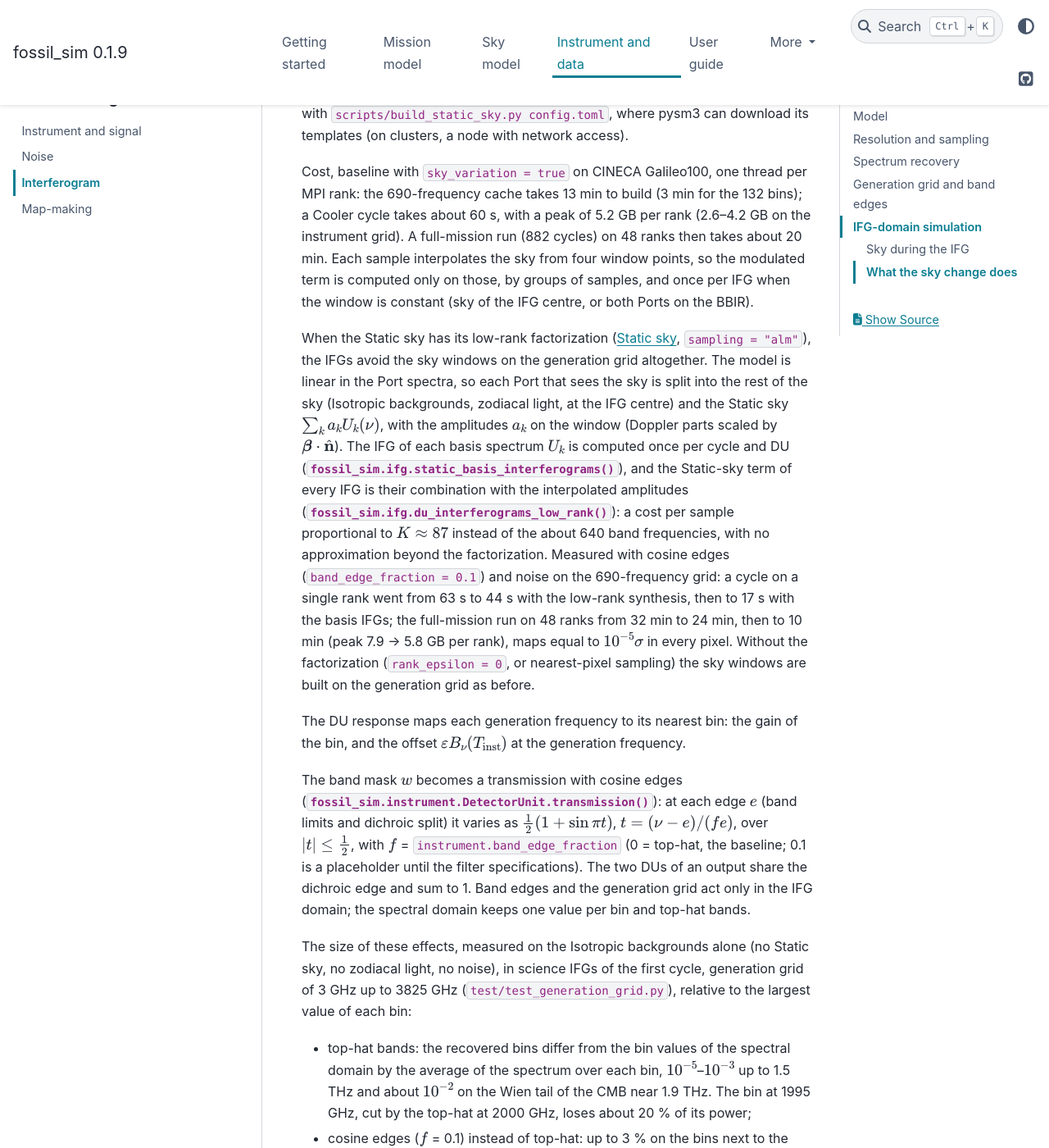
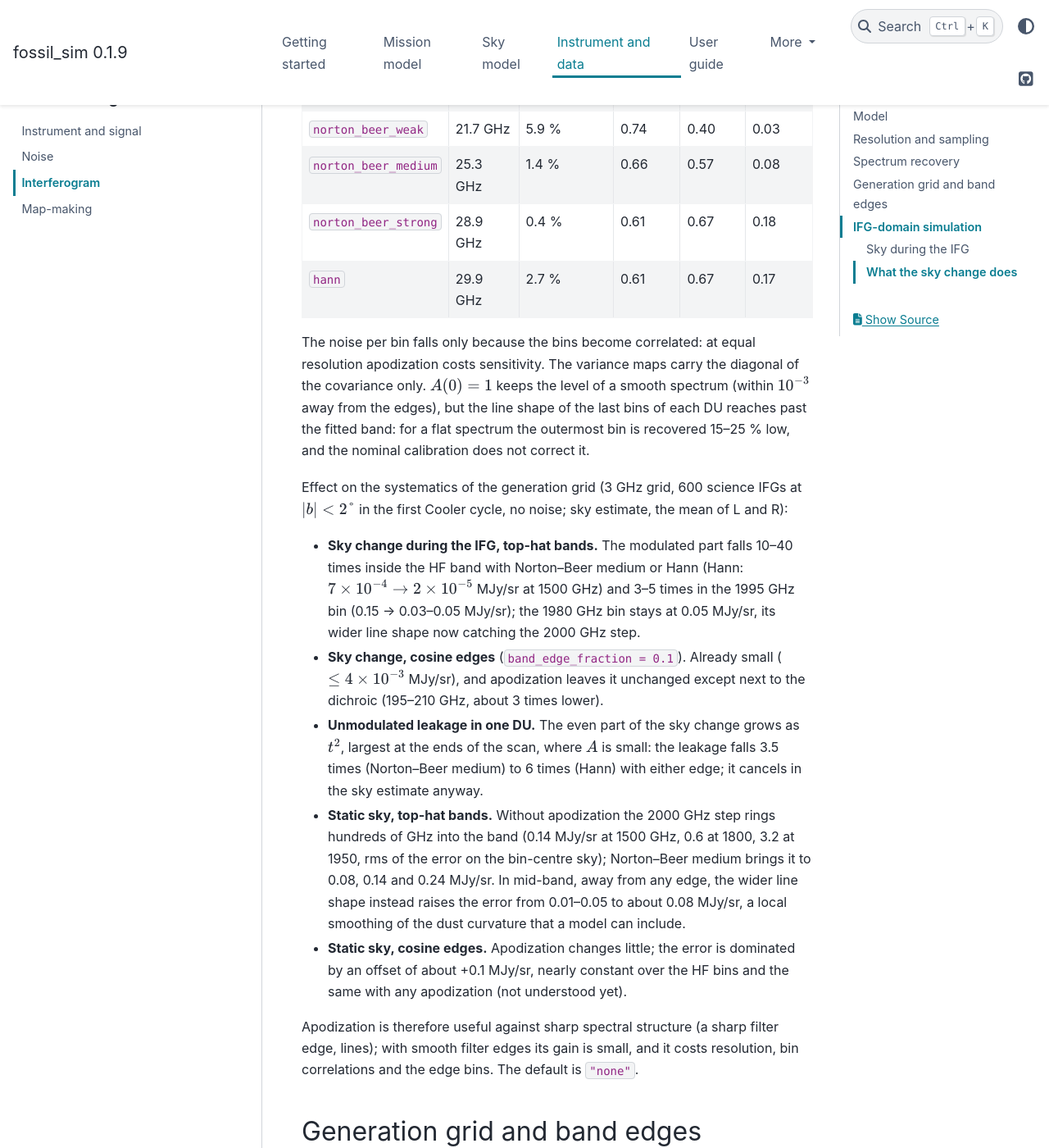
Before and after one commit to paganol/fossil_sim, a Sphinx documentation site: the page built from docs/concepts/interferogram.md, in a window 1280 px wide and 1400 px high, scrolled down 2137 px. Shown: the whole window at 82% size. Built offline with Sphinx 7.4.7 and the PyData theme 0.15.4, drawn with Linux system fonts in a browser that asks for light colours; pages that are not in the unit, such as notebooks, are missing from menus; cross-references to code outside the pages are shown as plain code; some of the changed text lies outside the part shown.

Commit message:
Apodization of the IFG samples before the spectrum fit
Optional in the IFG domain: Norton-Beer weak, medium, strong or Hann,
A(0) = 1. The constant of the plain least-squares fit is removed, then
the apodized samples are projected on the cosines, so the rows still
annihilate a constant; the noise variance and the 1/f factor follow the
solver. Sinc sidelobes −22 % → 1.4 % (Norton-Beer medium) for a line
shape 18 → 25 GHz wide, correlated neighbouring bins and low edge bins
of each DU. Docs (Interferogram) give its effect on the band-edge
systematics on the 3 GHz generation grid.

New key ifg.apodization (default "none": results unchanged).

Co-Authored-By: Claude Opus 5.5 <noreply@anthropic.com>

```diff
--- a/docs/concepts/interferogram.md
+++ b/docs/concepts/interferogram.md
@@ -56,6 +56,75 @@ bin width. It defaults to the spacing between the first two grid frequencies;
 for a single bin it must be supplied explicitly. The simulation always passes
 `instrument.freq_step_ghz`, so single-bin configurations are supported in both
 the spectral and IFG domains.
+
+### Apodization
+
+Without apodization each bin sees the spectrum through the line shape of the
+finite scan, a sinc of FWHM $1.21\,c/2x_\mathrm{max}$ (18 GHz at baseline)
+with a first sidelobe of −22 %. On the fit basis this is invisible (the
+recovery is exact), but structure off the basis rings over the whole band:
+a sharp band edge, an unresolved line, the sky changing during the IFG.
+`ifg.apodization` weights the samples by $A(x)$, $A(0) = 1$, before the fit
+({func}`fossil_sim.ifg.differential_spectrum_solver`): the constant $a_0$ of
+the plain fit is removed first, then the apodized samples are projected on
+the cosines,
+
+$$
+R_A = D^+_{1:}\,\mathrm{diag}(A)\,\bigl(\mathbb 1 - \mathbf 1\,D^+_{0}\bigr),
+$$
+
+with $D$ the design matrix of the plain fit. The rows still annihilate a
+constant, so the 1/f factor ({doc}`noise`) applies unchanged. The choices
+are the Norton–Beer weak, medium and strong functions {cite}`norton1976`,
+$A = \sum_i c_i (1 - u^2)^i$, and Hann, $\cos^2(\pi u/2)$, with
+$u = |x|/x_\mathrm{max}$. On the baseline (bin at 1005 GHz):
+
+| `apodization` | FWHM | first sidelobe | σ per bin | ρ(k, k+1) | ρ(k, k+2) |
+|---|---|---|---|---|---|
+| `none` | 18.0 GHz | −22 % | 1 | 0.00 | 0.00 |
+| `norton_beer_weak` | 21.7 GHz | 5.9 % | 0.74 | 0.40 | 0.03 |
+| `norton_beer_medium` | 25.3 GHz | 1.4 % | 0.66 | 0.57 | 0.08 |
+| `norton_beer_strong` | 28.9 GHz | 0.4 % | 0.61 | 0.67 | 0.18 |
+| `hann` | 29.9 GHz | 2.7 % | 0.61 | 0.67 | 0.17 |
+
+The noise per bin falls only because the bins become correlated: at equal
+resolution apodization costs sensitivity. The variance maps carry the
+diagonal of the covariance only. $A(0) = 1$ keeps the level of a smooth
+spectrum (within $10^{-3}$ away from the edges), but the line shape of the
+last bins of each DU reaches past the fitted band: for a flat spectrum the
+outermost bin is recovered 15–25 % low, and the nominal calibration does
+not correct it.
+
+Effect on the systematics of the generation grid (3 GHz grid, 600 science
+IFGs at $|b| < 2°$ in the first Cooler cycle, no noise; sky estimate, the
+mean of L and R):
+
+- **Sky change during the IFG, top-hat bands.** The modulated part falls
+  10–40 times inside the HF band with Norton–Beer medium or Hann (Hann:
+  $7\times10^{-4} \to 2\times10^{-5}$ MJy/sr at 1500 GHz) and 3–5 times in
+  the 1995 GHz bin (0.15 → 0.03–0.05 MJy/sr); the 1980 GHz bin stays at
+  0.05 MJy/sr, its wider line shape now catching the 2000 GHz step.
+- **Sky change, cosine edges** (`band_edge_fraction = 0.1`). Already small
+  ($\le 4\times10^{-3}$ MJy/sr), and apodization leaves it unchanged except
+  next to the dichroic (195–210 GHz, about 3 times lower).
+- **Unmodulated leakage in one DU.** The even part of the sky change grows
+  as $t^2$, largest at the ends of the scan, where $A$ is small: the leakage
+  falls 3.5 times (Norton–Beer medium) to 6 times (Hann) with either edge;
+  it cancels in the sky estimate anyway.
+- **Static sky, top-hat bands.** Without apodization the 2000 GHz step rings
+  hundreds of GHz into the band (0.14 MJy/sr at 1500 GHz, 0.6 at 1800, 3.2 at
+  1950, rms of the error on the bin-centre sky); Norton–Beer medium brings it
+  to 0.08, 0.14 and 0.24 MJy/sr. In mid-band, away from any edge, the wider
+  line shape instead raises the error from 0.01–0.05 to about 0.08 MJy/sr,
+  a local smoothing of the dust curvature that a model can include.
+- **Static sky, cosine edges.** Apodization changes little; the error is
+  dominated by an offset of about +0.1 MJy/sr, nearly constant over the HF
+  bins and the same with any apodization (not understood yet).
+
+Apodization is therefore useful against sharp spectral structure (a sharp
+filter edge, lines); with smooth filter edges its gain is small, and it
+costs resolution, bin correlations and the edge bins. The default is
+`"none"`.
 
 ## Generation grid and band edges
 
--- a/docs/references.bib
+++ b/docs/references.bib
@@ -115,3 +115,13 @@
   year    = {2007},
   eprint  = {astro-ph/0510081},
 }
+
+@article{norton1976,
+  author  = {Norton, R. H. and Beer, R.},
+  title   = {New apodizing functions for Fourier spectrometry},
+  journal = {Journal of the Optical Society of America},
+  volume  = {66},
+  pages   = {259--264},
+  year    = {1976},
+  note    = {Erratum: JOSA 67, 419 (1977)},
+}
```
Also changed, not shown: CHANGELOG.md (+11 -0 lines), docs/configuration.md (+1 -1 lines), 7 other files.
